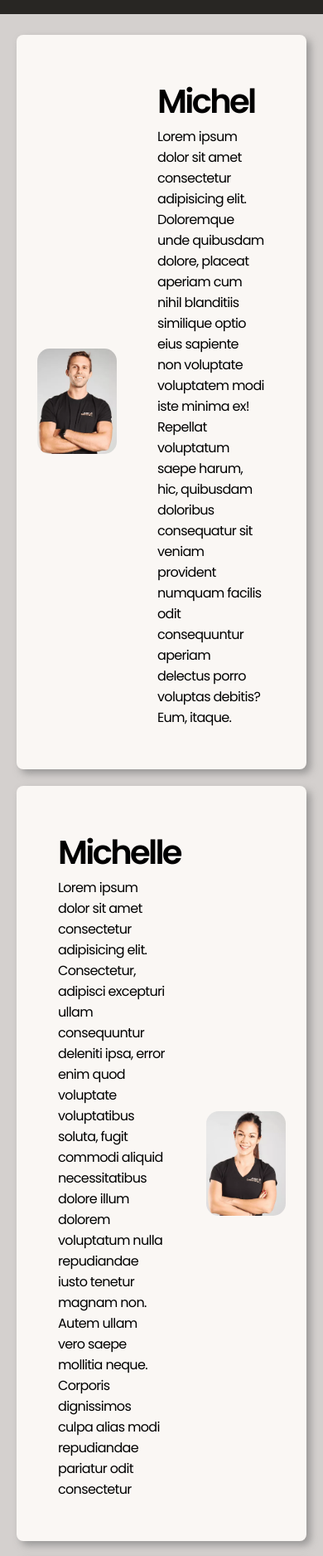
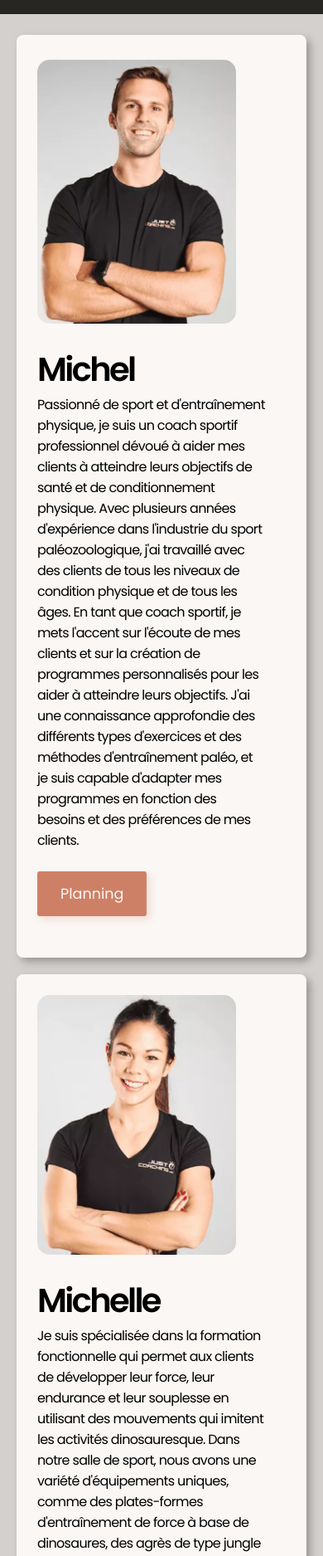
Before and after one commit to MathieuMrt/Salle-de-Sport, a website: page pages/Coach/coach.html in a window 390 px wide. Shown: the part 119-1994 px from the top of the page at 83% size. Drawn offline with Linux system fonts and the light colour scheme; a web font is replaced by a local one.

Commit message:
Responsive et ajout bouton Coach

```diff
--- a/pages/Coach/coach.css
+++ b/pages/Coach/coach.css
@@ -35,6 +35,10 @@
     padding: 25px;
 }
 
+button{
+    margin-top: 25px;
+}
+
 img{
     width: 80%;
     height: auto;
@@ -50,3 +54,34 @@ img{
 .container-1000 {
     margin-bottom: 20px;
 }
+
+
+@media screen and (max-width: 600px) {
+    .card {
+        flex-direction: column;
+    }
+
+    .card-right {
+        flex-direction: column;
+    }
+
+    .text {
+        width: 100%;
+        justify-content: left;
+        padding-left: 0;
+    }
+
+    .image-left {
+        display: flex;
+        width: 100%;
+        height: 100%;
+        justify-content: left;
+    }
+
+    .image-right {
+        width: 100%;
+        height: 100%;
+        justify-content: left;
+    }
+
+}
--- a/pages/Coach/coach.html
+++ b/pages/Coach/coach.html
@@ -51,19 +51,14 @@
       <div class="cards">
         <div class="card">
           <div class="image-left">
-            <img src="/assets/Img/Coach Homme.png" alt="Coach" />
+            <img src="/assets/Img/Coach Homme.png" alt="Coach"/>
           </div>
           <div class="text">
             <h2>Michel</h2>
             <p>
-              Lorem ipsum dolor sit amet consectetur adipisicing elit.
-              Doloremque unde quibusdam dolore, placeat aperiam cum nihil
-              blanditiis similique optio eius sapiente non voluptate voluptatem
-              modi iste minima ex! Repellat voluptatum saepe harum, hic,
-              quibusdam doloribus consequatur sit veniam provident numquam
-              facilis odit consequuntur aperiam delectus porro voluptas debitis?
-              Eum, itaque.
+              Passionné de sport et d'entraînement physique, je suis un coach sportif professionnel dévoué à aider mes clients à atteindre leurs objectifs de santé et de conditionnement physique. Avec plusieurs années d'expérience dans l'industrie du sport paléozoologique, j'ai travaillé avec des clients de tous les niveaux de condition physique et de tous les âges. En tant que coach sportif, je mets l'accent sur l'écoute de mes clients et sur la création de programmes personnalisés pour les aider à atteindre leurs objectifs. J'ai une connaissance approfondie des différents types d'exercices et des méthodes d'entraînement paléo, et je suis capable d'adapter mes programmes en fonction des besoins et des préférences de mes clients.
             </p>
+            <a href="/assets/Img/Planning1.png"><button>Planning</button></a>
           </div>
         </div>
         <div class="card">
@@ -74,14 +69,9 @@
             <div class="text">
               <h2>Michelle</h2>
               <p>
-                Lorem ipsum dolor sit amet consectetur adipisicing elit.
-                Consectetur, adipisci excepturi ullam consequuntur deleniti
-                ipsa, error enim quod voluptate voluptatibus soluta, fugit
-                commodi aliquid necessitatibus dolore illum dolorem voluptatum
-                nulla repudiandae iusto tenetur magnam non. Autem ullam vero
-                saepe mollitia neque. Corporis dignissimos culpa alias modi
-                repudiandae pariatur odit consectetur
+                Je suis spécialisée dans la formation fonctionnelle qui permet aux clients de développer leur force, leur endurance et leur souplesse en utilisant des mouvements qui imitent les activités dinosauresque. Dans notre salle de sport, nous avons une variété d'équipements uniques, comme des plates-formes d'entraînement de force à base de dinosaures, des agrès de type jungle avec des obstacles, des ponts de singe et du monter de corde ainsi que des espaces de cardio-training avec une piste d'athlétisme accompagné de José notre T-rex.
               </p>
+              <a href="/assets/Img/Planning2.png"><button>Planning</button></a>
             </div>
           </div>
         </div>
@@ -92,13 +82,9 @@
           <div class="text">
             <h2>Michel</h2>
             <p>
-              Lorem ipsum dolor sit amet consectetur adipisicing elit. Tempora
-              hic molestiae et molestias facilis! Tempore, distinctio quis,
-              ullam nemo aut sit fugit laudantium non quas beatae, sapiente
-              voluptates libero molestiae cumque et repellat doloribus quibusdam
-              similique explicabo maxime accusamus illum velit debitis! Eveniet
-              cumque sit aspernatur eligendi sint consequatur! Aliquid.
+              En tant que coach sportif spécialisé dans la boxe et le lancer de poids dans le monde des dinosaures, je suis passionné par l'entraînement des clients dans un environnement unique et stimulant. Mon objectif est d'aider les clients à développer leur force, leur endurance et leur agilité en utilisant des techniques d'entraînement innovantes avec des équipements spécialisés. Dans notre salle de sport avec des dinosaures, nous avons des zones d'entraînement spéciales pour la boxe, le lancer de poids et d'autres activités similaires. Les clients ont la possibilité de s'entraîner avec des partenaires de boxe tricératops ou d'essayer de lancer des poids sur des ptéranodons.
             </p>
+            <a href="/assets/Img/Planning3.png"><button>Planning</button></a>
           </div>
         </div>
       </div>
```
Also changed, not shown: assets/Img/Planning1.png (added), assets/Img/Planning2.png (added), assets/Img/Planning3.png (added).
